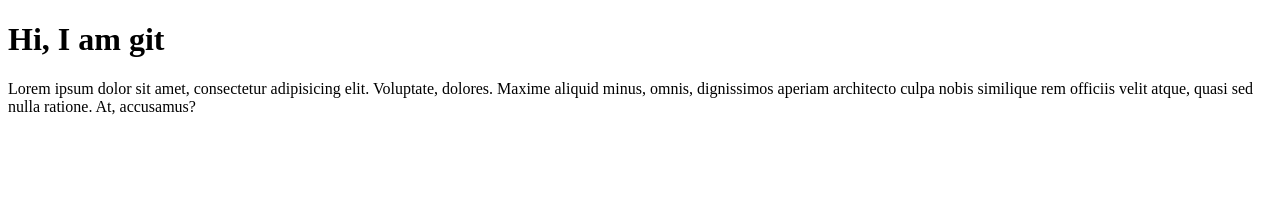
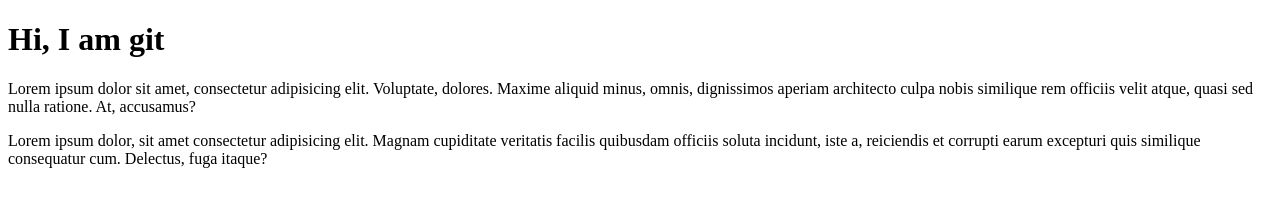
Before and after one commit to PhoeChitSone/Project, a plain HTML site: page index.html in a window 1280 px wide. Drawn offline with Linux system fonts and the light colour scheme.

Commit message:
adding footer

```diff
--- a/index.html
+++ b/index.html
@@ -8,7 +8,9 @@
 <body>
     <h1> Hi, I am git</h1>
     <p>Lorem ipsum dolor sit amet, consectetur adipisicing elit. Voluptate, dolores. Maxime aliquid minus, omnis, dignissimos aperiam architecto culpa nobis similique rem officiis velit atque, quasi sed nulla ratione. At, accusamus?
+        <footer>Lorem ipsum dolor, sit amet consectetur adipisicing elit. Magnam cupiditate veritatis facilis quibusdam officiis soluta incidunt, iste a, reiciendis et corrupti earum excepturi quis similique consequatur cum. Delectus, fuga itaque?
 
+        </footer>
     </p>
 </body>
 </html>
```
